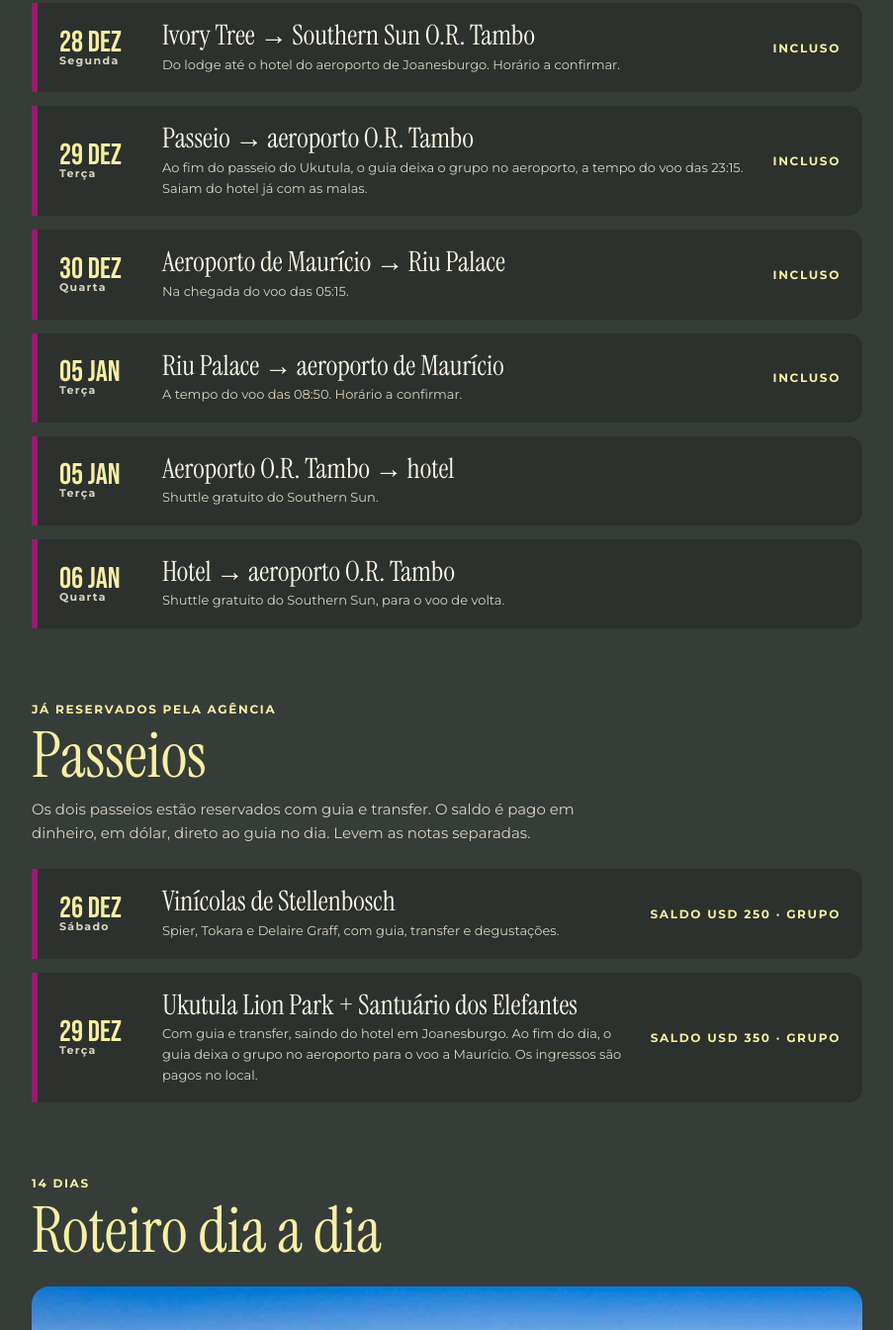
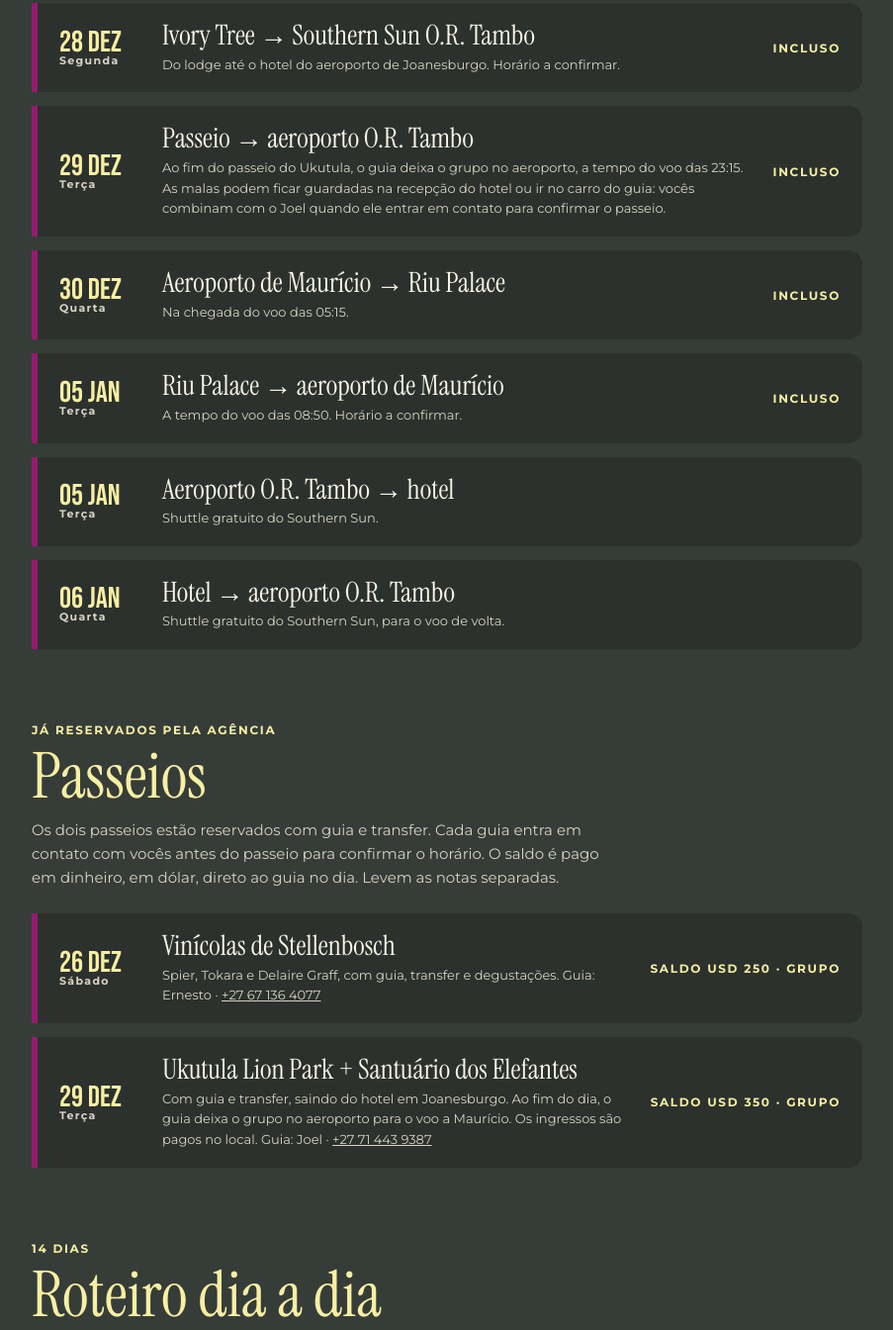
Before and after one commit to umveraopordia/reservas, a plain HTML site: page lara-gabriel-74b964/index.html in a window 1280 px wide. Shown: the part 4059-5403 px from the top of the page at 99% size, without its empty margins (188-1091 px from the left). Drawn offline with Linux system fonts and the light colour scheme.

Commit message:
Reserva Lara: contatos dos guias e malas do dia 29/12 em aberto
Co-Authored-By: Claude Opus 5.5 <noreply@anthropic.com>
Claude-Session: https://claude.ai/code/session_012X9hEsyrruhtPpSb8Wo2Pw

```diff
--- a/lara-gabriel-74b964/index.html
+++ b/lara-gabriel-74b964/index.html
@@ -257,7 +257,7 @@ footer img{width:60px;display:block;margin:0 auto 10px}
       </div>
       <div class="gcard">
         <div class="date">29 dez<small>Terça</small></div>
-        <div><h3>Passeio → aeroporto O.R. Tambo</h3><p>Ao fim do passeio do Ukutula, o guia deixa o grupo no aeroporto, a tempo do voo das 23:15. Saiam do hotel já com as malas.</p></div>
+        <div><h3>Passeio → aeroporto O.R. Tambo</h3><p>Ao fim do passeio do Ukutula, o guia deixa o grupo no aeroporto, a tempo do voo das 23:15. As malas podem ficar guardadas na recepção do hotel ou ir no carro do guia: vocês combinam com o Joel quando ele entrar em contato para confirmar o passeio.</p></div>
         <span class="eyb">Incluso</span>
       </div>
       <div class="gcard">
@@ -284,16 +284,16 @@ footer img{width:60px;display:block;margin:0 auto 10px}
   </section>
 
   <section id="passeios">
-    <div class="sh"><span class="eyb">Já reservados pela agência</span><h2>Passeios</h2><p>Os dois passeios estão reservados com guia e transfer. O saldo é pago em dinheiro, em dólar, direto ao guia no dia. Levem as notas separadas.</p></div>
+    <div class="sh"><span class="eyb">Já reservados pela agência</span><h2>Passeios</h2><p>Os dois passeios estão reservados com guia e transfer. Cada guia entra em contato com vocês antes do passeio para confirmar o horário. O saldo é pago em dinheiro, em dólar, direto ao guia no dia. Levem as notas separadas.</p></div>
     <div class="cards">
       <div class="gcard">
         <div class="date">26 dez<small>Sábado</small></div>
-        <div><h3>Vinícolas de Stellenbosch</h3><p>Spier, Tokara e Delaire Graff, com guia, transfer e degustações.</p></div>
+        <div><h3>Vinícolas de Stellenbosch</h3><p>Spier, Tokara e Delaire Graff, com guia, transfer e degustações. Guia: Ernesto · <a href="https://wa.me/27671364077" target="_blank" rel="noopener">+27 67 136 4077</a></p></div>
         <span class="eyb">Saldo USD 250 · grupo</span>
       </div>
       <div class="gcard">
         <div class="date">29 dez<small>Terça</small></div>
-        <div><h3>Ukutula Lion Park + Santuário dos Elefantes</h3><p>Com guia e transfer, saindo do hotel em Joanesburgo. Ao fim do dia, o guia deixa o grupo no aeroporto para o voo a Maurício. Os ingressos são pagos no local.</p></div>
+        <div><h3>Ukutula Lion Park + Santuário dos Elefantes</h3><p>Com guia e transfer, saindo do hotel em Joanesburgo. Ao fim do dia, o guia deixa o grupo no aeroporto para o voo a Maurício. Os ingressos são pagos no local. Guia: Joel · <a href="https://wa.me/27714439387" target="_blank" rel="noopener">+27 71 443 9387</a></p></div>
         <span class="eyb">Saldo USD 350 · grupo</span>
       </div>
     </div>
@@ -308,7 +308,7 @@ footer img{width:60px;display:block;margin:0 auto 10px}
       <ol class="days">
         <li class="day"><div class="dn">Dia 1<small>24/12</small></div><div><h4>Chegada em Cape Town</h4><p>Traslado por conta própria ao hotel · check-in a partir das 14h por 3 noites · café da manhã</p></div></li>
         <li class="day"><div class="dn">Dia 2<small>25/12</small></div><div><h4>Dia livre em Cape Town</h4><span class="sug">Sugestão: Table Mountain com City Tour. Subida de teleférico (sujeito ao clima) até o topo, vista de 360°, e passeio pelo centro histórico, Company’s Garden e o colorido Bo-Kaap.</span></div></li>
-        <li class="day"><div class="dn">Dia 3<small>26/12</small></div><div><h4>Vinícolas de Stellenbosch</h4><p>Spier, Tokara e Delaire Graff · passeio reservado com guia, transfer e degustações · saldo de USD 250 (grupo) pago em dinheiro ao guia</p></div></li>
+        <li class="day"><div class="dn">Dia 3<small>26/12</small></div><div><h4>Vinícolas de Stellenbosch</h4><p>Spier, Tokara e Delaire Graff · passeio reservado com guia, transfer e degustações · guia Ernesto, que confirma o horário com vocês antes · saldo de USD 250 (grupo) pago em dinheiro ao guia</p></div></li>
         <li class="day"><div class="dn">Dia 4<small>27/12</small></div><div><h4>Rumo ao safári</h4><p>Check-out bem cedo · traslado por conta própria ao aeroporto · 06:30 voo Cape Town × Joanesburgo (chegada às 08:35) · traslado incluído até Pilanesberg · check-in no lodge por 1 noite · pensão completa · game drive</p></div></li>
       </ol>
       <p class="foot">Passeios sugeridos são opcionais e não estão inclusos. Temos opção privativa com guia em português e opções em grupo com guias sul-africanos: é só chamar a gente.</p>
@@ -319,7 +319,7 @@ footer img{width:60px;display:block;margin:0 auto 10px}
       <h3 class="ct">Safári em Pilanesberg e Joanesburgo</h3>
       <ol class="days">
         <li class="day"><div class="dn">Dia 5<small>28/12</small></div><div><h4>Safári e volta a Joanesburgo</h4><p>Game drive da manhã · check-out · traslado incluído até o hotel do aeroporto O.R. Tambo · check-in por 1 noite · café da manhã</p></div></li>
-        <li class="day"><div class="dn">Dia 6<small>29/12</small></div><div><h4>Ukutula e Santuário dos Elefantes</h4><p>Check-out · passeio reservado com guia e transfer · saldo de USD 350 (grupo) pago em dinheiro ao guia · ingressos pagos no local · ao fim do passeio, o guia deixa o grupo no aeroporto O.R. Tambo · 23:15 voo para Maurício</p></div></li>
+        <li class="day"><div class="dn">Dia 6<small>29/12</small></div><div><h4>Ukutula e Santuário dos Elefantes</h4><p>Check-out · malas guardadas na recepção ou no carro do guia, a combinar com o Joel · passeio reservado com guia e transfer · saldo de USD 350 (grupo) pago em dinheiro ao guia · ingressos pagos no local · ao fim do passeio, o guia deixa o grupo no aeroporto O.R. Tambo · 23:15 voo para Maurício</p></div></li>
       </ol>
     </div>
 
```
